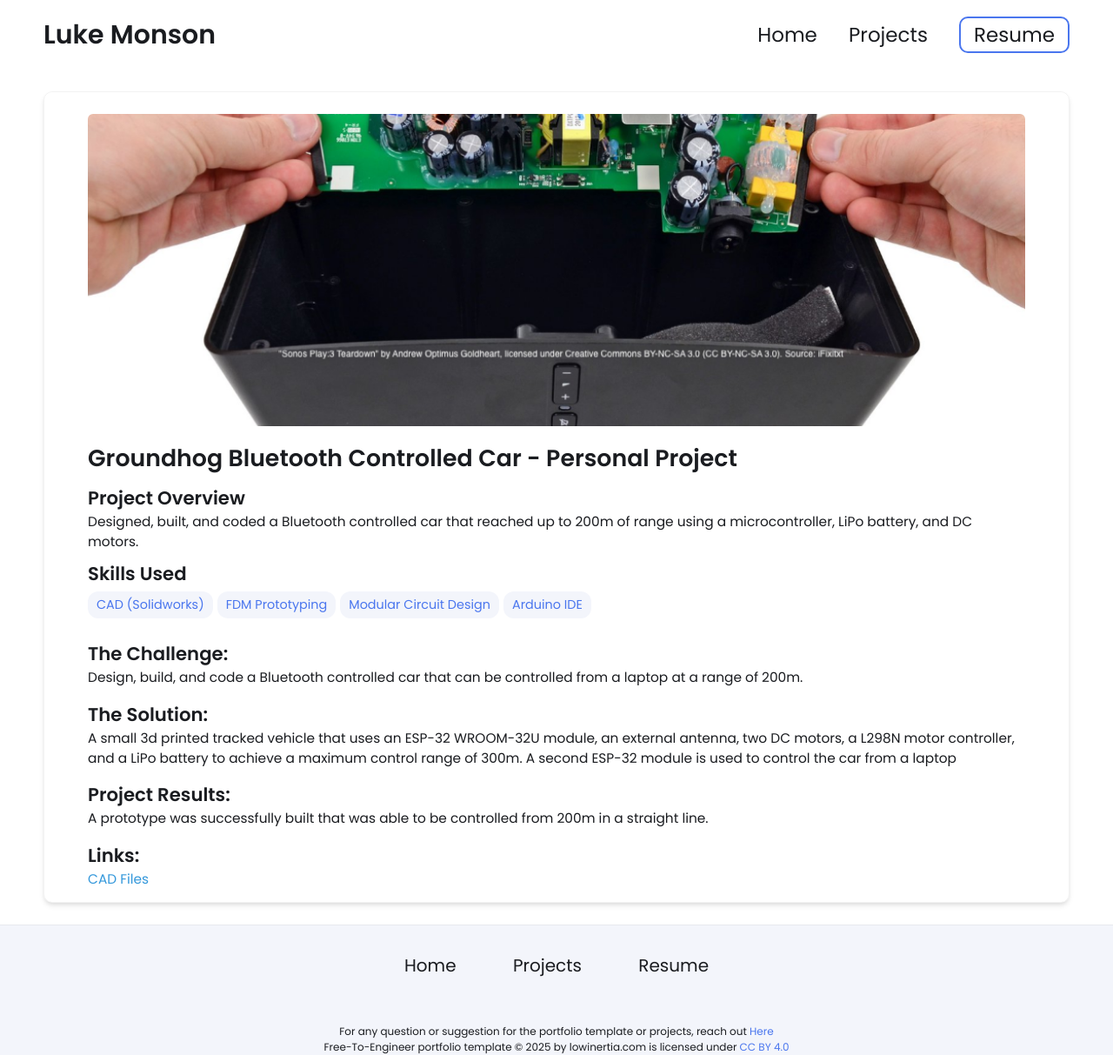
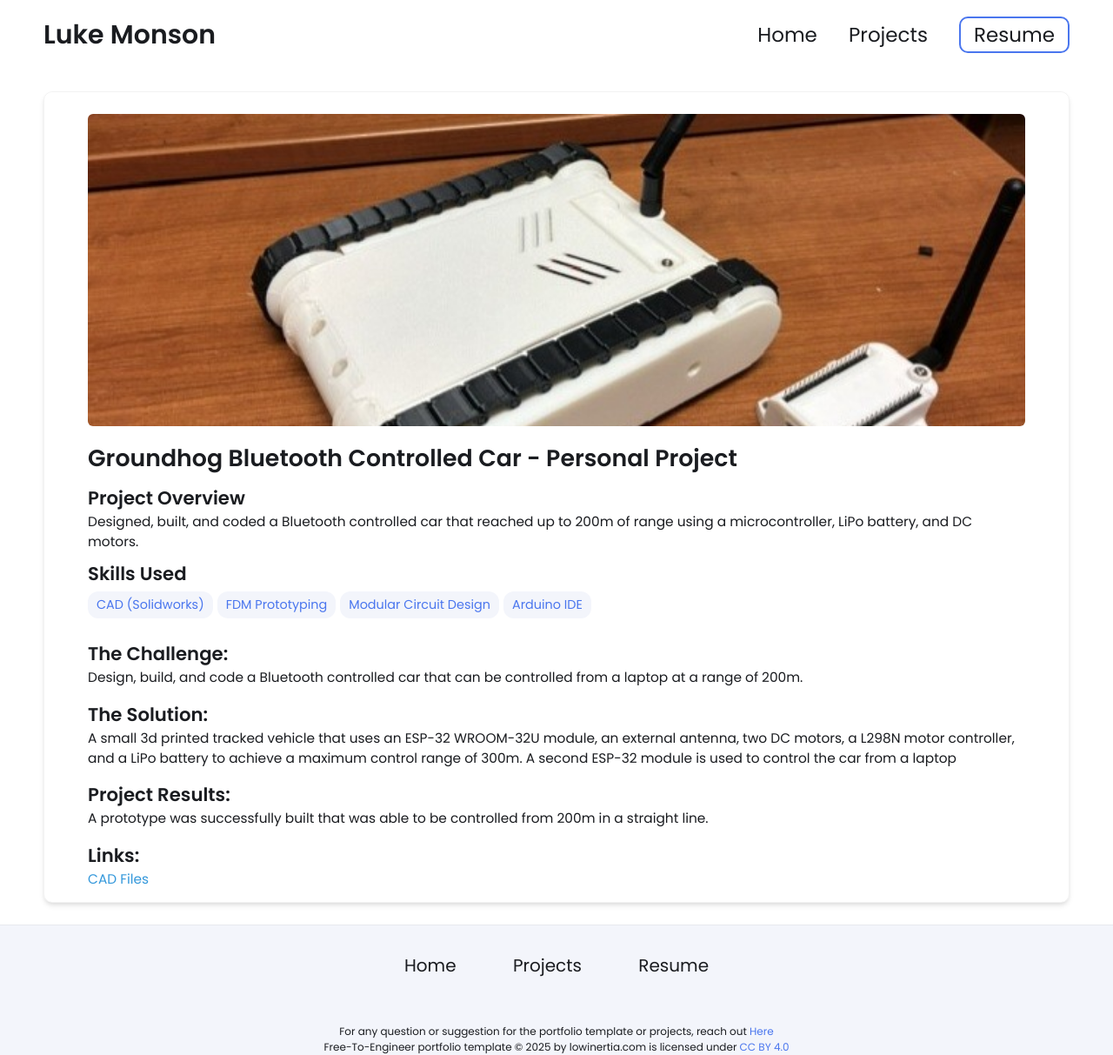
Before and after one commit to Luke-Monson/Luke-Monson.github.io, a Jekyll site: the page built from _projects/Groundhog BC Car/index.md, in a window 1280 px wide. Shown: the whole page at 87% size. Built offline with Jekyll 4.4.1, drawn with Linux system fonts in a browser that asks for light colours.

Commit message:
Update main image from sonos.png to Groundhog.jpg

```diff
--- a/_projects/Groundhog BC Car/index.md
+++ b/_projects/Groundhog BC Car/index.md
@@ -7,7 +7,7 @@ skills:
   - FDM Prototyping
   - Modular Circuit Design
   - Arduino IDE
-main-image: /sonos.png
+main-image: /Groundhog.jpg
 ---
 ## The Challenge:
 Design, build, and code a Bluetooth controlled car that can be controlled from a laptop at a range of 200m.
```
